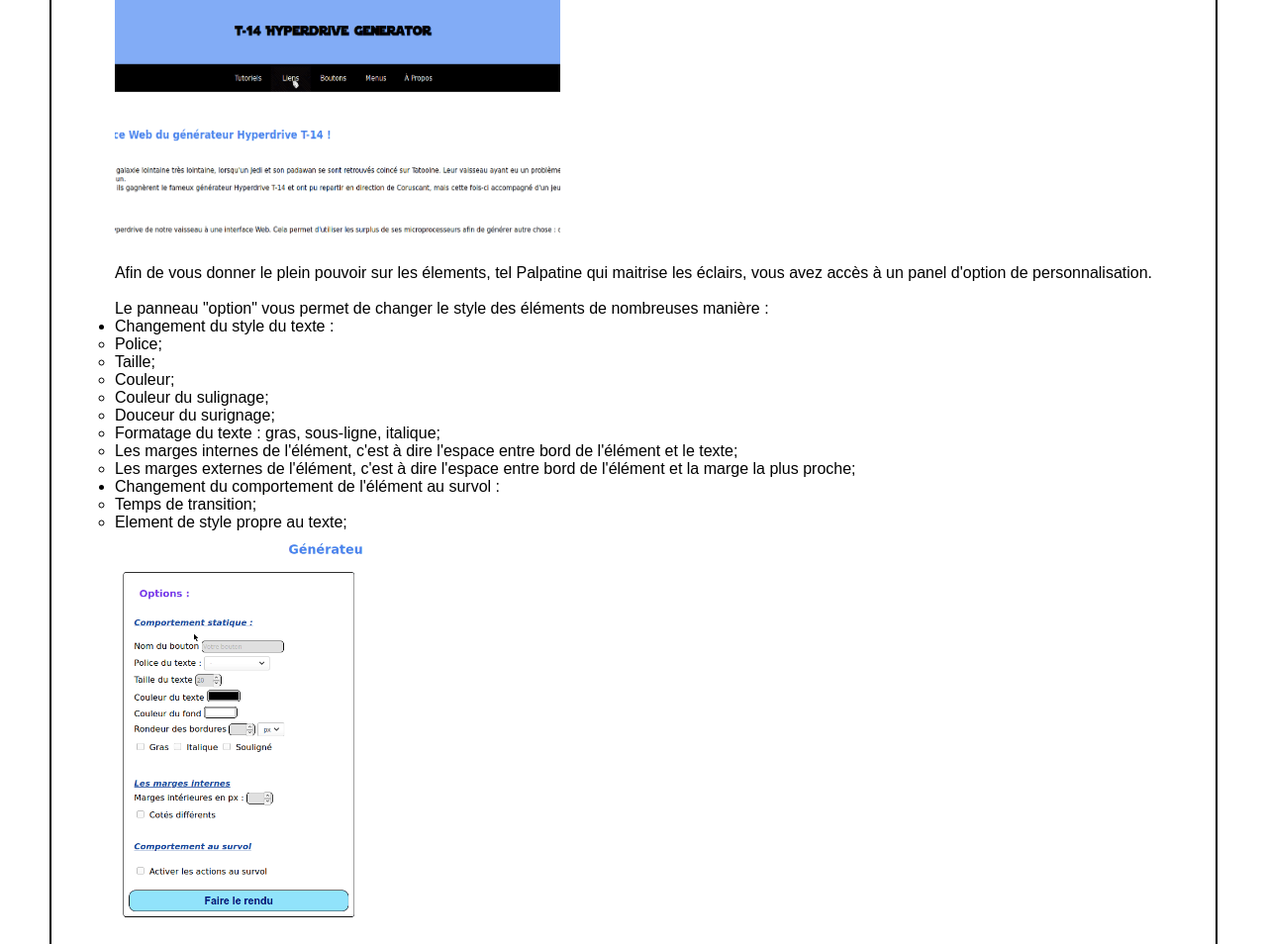
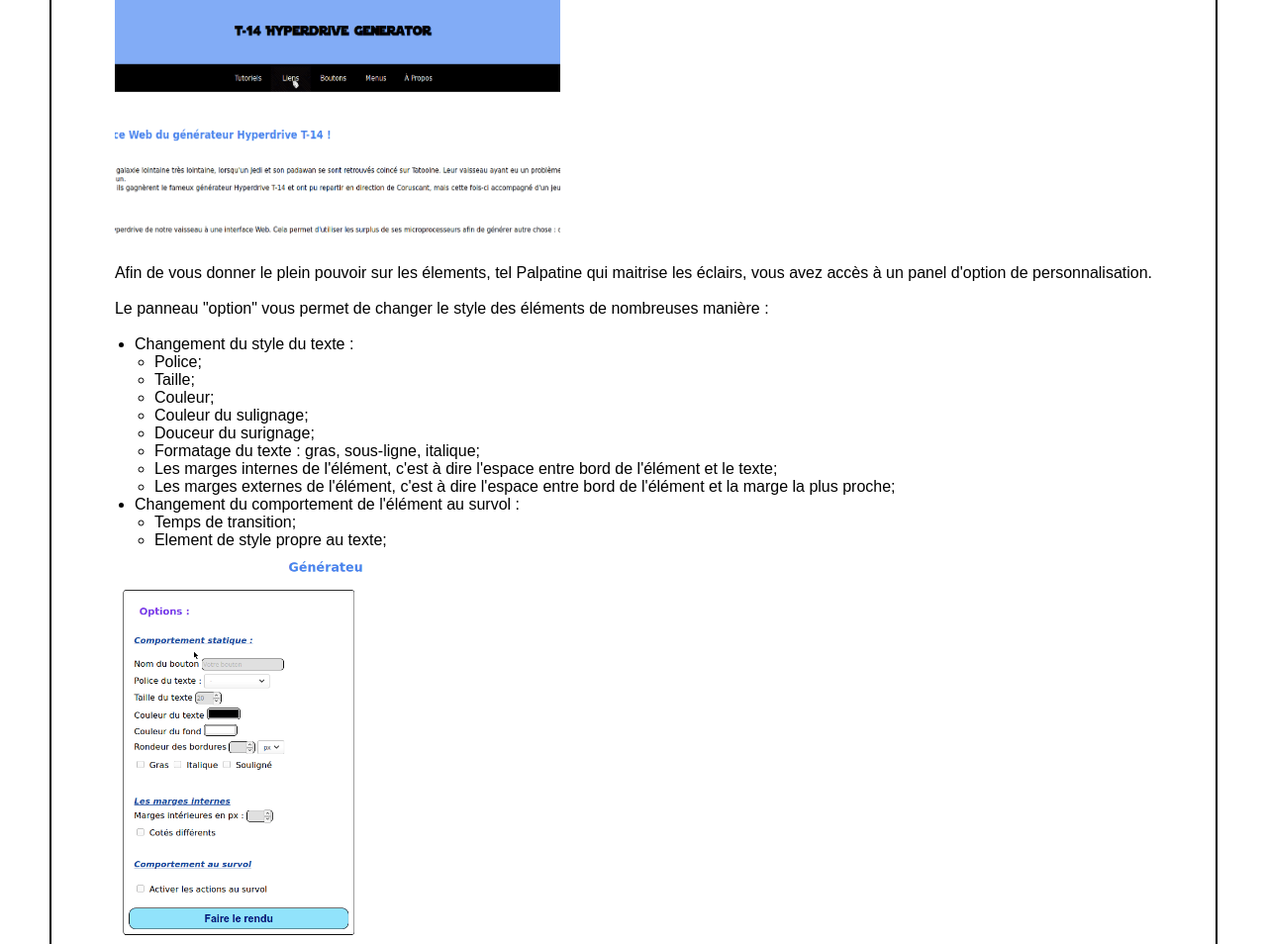
Before and after one commit to Ygdrazil/Hyperdrive-T14-Generator, a PHP site: page /index.php?id=tuto in a window 1280 px wide. Shown: the part 523-1477 px from the top of the page at 99% size. Run offline with PHP 8.4, Linux system fonts and the light colour scheme.

Commit message:
J'ai changÃ© le style.css et tuto.html pour avoir de plus joli listesa puces

```diff
--- a/css/style.css
+++ b/css/style.css
@@ -102,7 +102,7 @@ nav > ul > a {
 
 /* Hovers */
 
-Nav > ul > a:hover > li {
+nav > ul > a:hover > li {
   -webkit-transition: all 500ms ease;
   -ms-transition: all 500ms ease;
   transition: all 500ms ease;
@@ -120,7 +120,7 @@ Nav > ul > a:hover > li {
 
 /* Active */
 
-Nav > ul > a:active > li {
+nav > ul > a:active > li {
   background-color: white;
 }
 
@@ -251,7 +251,9 @@ h3{
   margin : 15px 0px 15px 0px;
 }
 
-
+.liTuto{
+  margin-left: 20px;
+}
 
 .option
 {
--- a/templates/tuto.html
+++ b/templates/tuto.html
@@ -18,45 +18,45 @@
     Afin de vous donner le plein pouvoir sur les élements, tel Palpatine qui maitrise les éclairs, vous avez accès à un panel d'option de personnalisation.<br><br>
 
     Le panneau "option" vous permet de changer le style des éléments de nombreuses manière :
-
+    <br><br>
     <ul>
-      <li>
+      <li class="liTuto">
         Changement du style du texte :
         <ul>
-          <li>
+          <li class="liTuto">
             Police;
           </li>
-          <li>
+          <li class="liTuto">
             Taille;
           </li>
-          <li>
+          <li class="liTuto">
             Couleur;
           </li>
-          <li>
+          <li class="liTuto">
             Couleur du sulignage;
           </li>
-          <li>
+          <li class="liTuto">
             Douceur du surignage;
           </li>
-          <li>
+          <li class="liTuto">
             Formatage du texte : gras, sous-ligne, italique;
           </li>
-          <li>
+          <li class="liTuto">
             Les marges internes de l'élément, c'est à dire l'espace entre bord de l'élément et le texte;
           </li>
-          <li>
+          <li class="liTuto">
             Les marges externes de l'élément, c'est à dire l'espace entre bord de l'élément et la marge la plus proche;
           </li>
 
         </ul>
       </li>
-      <li>
+      <li class="liTuto">
         Changement du comportement de l'élément au survol :
         <ul>
-          <li>
+          <li class="liTuto">
             Temps de transition;
           </li>
-          <li>
+          <li class="liTuto">
             Element de style propre au texte;
           </li>
         </ul>
```
